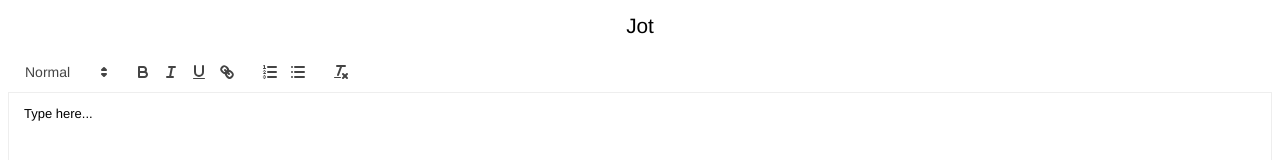
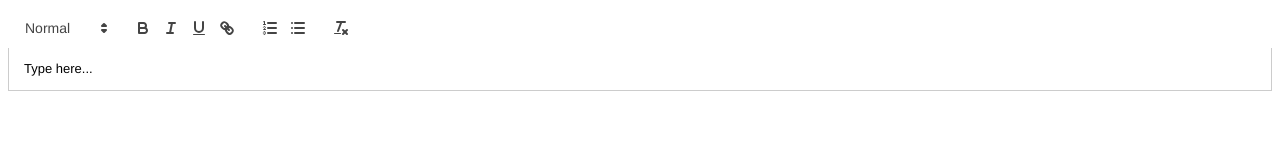
Before and after one commit to arjunsajeev/jot, a website built with webpack: page src/index.html in a window 1280 px wide. Shown: the top 160 px of the page. Built offline with nearby package versions, Linux system fonts and the light colour scheme.

Commit message:
Remove style tag and header

```diff
--- a/src/index.html
+++ b/src/index.html
@@ -1,36 +1,13 @@
 <!DOCTYPE html>
 <html lang="en">
-
   <head>
-  <meta charset="UTF-8">
+    <meta charset="UTF-8" />
     <title>Jot</title>
-  <meta name="viewport" content="width=device-width, initial-scale=1.0">
-  <meta http-equiv="X-UA-Compatible" content="ie=edge">
-  <style>
-    header h1 {
-      font-family: 'Helvetica Neue', 'Helvetica', 'Arial', sans-serif;
-      font-size: 1.3rem;
-      font-weight: 300;
-      text-align: center;
-    }
-
-    #editor {
-      border: 1px solid #eee;
-      height: 100vh;
-      margin: 0
-    }
-
-    .ql-toolbar.ql-snow {
-      border: none;
-    }
-  </style>
+    <meta name="viewport" content="width=device-width, initial-scale=1.0" />
+    <meta http-equiv="X-UA-Compatible" content="ie=edge" />
   </head>
 
   <body>
-  <header>
-    <h1>Jot</h1>
-  </header>
     <main id="editor"></main>
   </body>
-
 </html>
```
Lines whose indentation alone changed are shown as unchanged.
